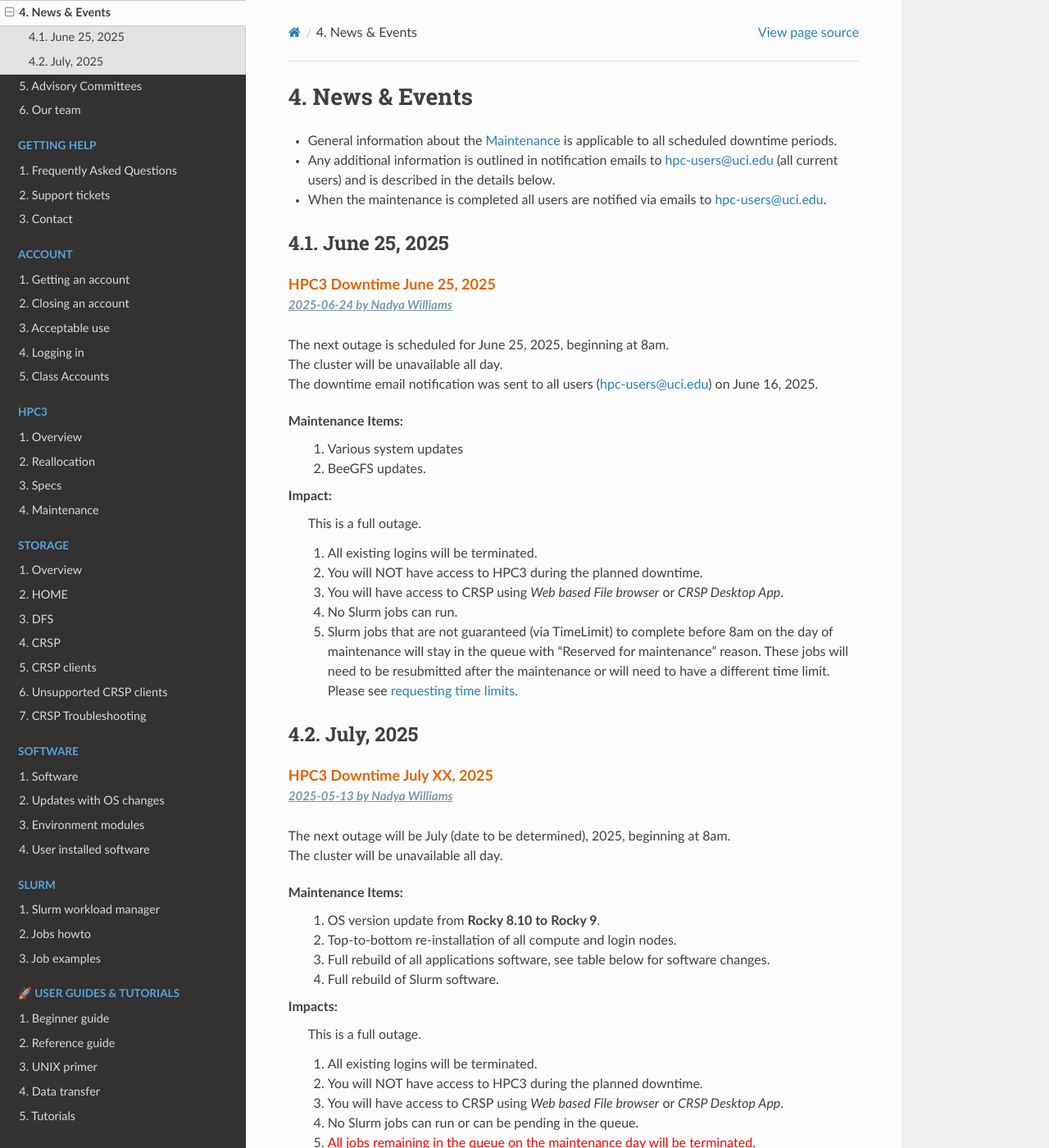
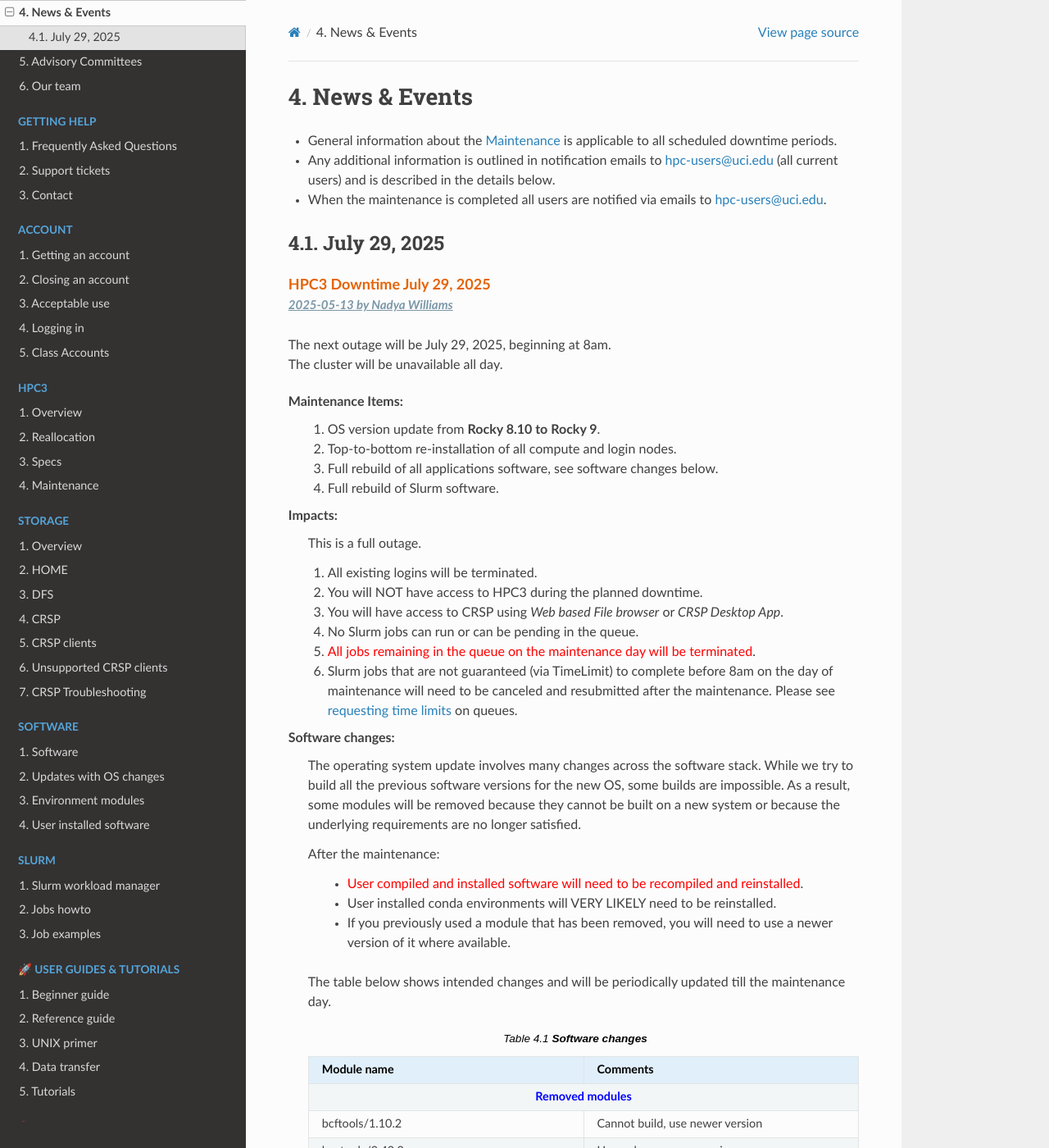
Before and after one commit to RCIC-UCI-Public/website-rcic, a Sphinx documentation site: the page built from docs/source/about/news.rst, in a window 1280 px wide and 1400 px high. Shown: the whole window at 82% size. Built offline with Sphinx 7.4.7 and the Read the Docs theme 3.1.0, drawn with Linux system fonts in a browser that asks for light colours; some of the changed text lies outside the part shown.

Commit message:
update july 29 maintenance

```diff
--- a/docs/source/about/news.rst
+++ b/docs/source/about/news.rst
@@ -9,45 +9,20 @@
   (all current users) and is described in the details below.
 * When the maintenance is completed all users are notified via emails to hpc-users@uci.edu.
 
-June 25, 2025
+
+July 29, 2025
 -------------
 
-| :blogtitle:`HPC3 Downtime June 25, 2025`
-| :blogauthor:`2025-06-24 by Nadya Williams`
-
-| The next outage is scheduled for June 25, 2025, beginning at 8am.
-| The cluster will be unavailable all day.
-| The downtime email notification was sent to all users (hpc-users@uci.edu) on June 16, 2025.
-
-Maintenance Items:
-  1. Various system updates
-  2. BeeGFS updates.
-
-Impact:
-  This is a full outage.
-
-  #. All existing logins will be terminated.
-  #. You will NOT have access to HPC3 during the planned downtime.
-  #. You will have access to CRSP using `Web based File browser` or `CRSP Desktop App`.
-  #. No Slurm jobs can run.
-  #. Slurm jobs that are not guaranteed (via TimeLimit) to complete before 8am on the day of maintenance
-     will stay in the queue with "Reserved for maintenance" reason. These jobs
-     will need to be resubmitted after the maintenance or will need to have a
-     different time limit.  Please see :ref:`requesting time limits <request time>`.
-
-July, 2025
--------------
-
-| :blogtitle:`HPC3 Downtime July XX, 2025`
+| :blogtitle:`HPC3 Downtime July 29, 2025`
 | :blogauthor:`2025-05-13 by Nadya Williams`
 
-| The next outage will be July (date to be determined), 2025, beginning at 8am.
+| The next outage will be July 29, 2025, beginning at 8am.
 | The cluster will be unavailable all day.
 
 Maintenance Items:
   1. OS version update from **Rocky 8.10 to Rocky 9**.
   #. Top-to-bottom re-installation of all compute and login nodes.
-  #. Full rebuild of all applications software, see table below for software changes.
+  #. Full rebuild of all applications software, see software changes below.
   #. Full rebuild of Slurm software.
 
 Impacts:
@@ -59,7 +34,7 @@
   #. No Slurm jobs can run or can be pending in the queue.
   #. :red:`All jobs remaining in the queue on the maintenance day will be terminated`.
   #. Slurm jobs that are not guaranteed (via TimeLimit) to complete before 8am on the day of maintenance
-     will need to be resubmitted after the maintenance.
+     will need to be canceled and resubmitted after the maintenance.
      Please see :ref:`requesting time limits <request time>` on queues.
 
 Software changes:
@@ -68,7 +43,13 @@
   impossible. As a result, some modules will be removed because they cannot be built on a new system or because
   the underlying requirements are no longer satisfied.
 
-  *Note, the table below will be periodically updated till the maintenance date*.
+  After the maintenance:
+
+    * :red:`User compiled and installed software will need to be recompiled and reinstalled`.
+    * User installed conda environments will VERY LIKELY need to be reinstalled.
+    * If you previously used a module that has been removed, you will need to use a newer version of it where available.
+
+  The table below shows intended changes and will be periodically updated till the maintenance day.
 
   .. table:: **Software changes**
      :align: center
@@ -124,21 +105,13 @@
      |                                                        |                                                      |
      | protobuf/3.19.4                                        | Unused                                               |
      +--------------------------------------------------------+------------------------------------------------------+
-     | R/4.1.2                                                | Seurat and leiden libraries cannot be                |
-     |                                                        | built. Use newer R if you need these specific        |
-     |                                                        | packages.                                            |
-     +--------------------------------------------------------+------------------------------------------------------+
-     | R/4.2.2                                                | Seurat and leiden libraries  cannot be               |
-     |                                                        | built. Use newer R if you need these specific        |
-     |                                                        | packages.                                            |
-     +--------------------------------------------------------+------------------------------------------------------+
      | salmon/1.2.1                                           | Cannot build, use newer version                      |
      +--------------------------------------------------------+------------------------------------------------------+
      | tensorflow/2.0.0                                       | Cannot build, use newer version                      |
      +--------------------------------------------------------+------------------------------------------------------+
      | tensorRT/6.0.1.5                                       | Cannot build, use newer version                      |
      +--------------------------------------------------------+------------------------------------------------------+
-     | tk/8.6.12                                              | Unused.  Functionality is provided by tcl/8.6.12     |
+     | tk/8.6.12                                              | Unused. Functionality is provided by tcl/8.6.12      |
      +--------------------------------------------------------+------------------------------------------------------+
      |                  .. centered:: :blue:`Updated modules`                                                        |
      +--------------------------------------------------------+------------------------------------------------------+
@@ -193,17 +166,15 @@
      |                                                        |                                                      |
      | sqlite3/3.41.0                                         | Replaced by sqlite3/3.41.0/gcc.11.2.0                |
      +--------------------------------------------------------+------------------------------------------------------+
-     |                                                        | Updated packages:                                    |
-     |                                                        |                                                      |
-     | R/4.3.3                                                | * Seurat to version 5.3.0                            |
-     |                                                        | * SeuratObject to version 5.0.2                      |
-     |                                                        | * replace leiden by leidenbase                       |
+     | R/4.1.2                                                | **Seurat** and **leiden** libraries cannot be        |
+     |                                                        | built. Use newer R if you need these specific        |
+     | R/4.2.2                                                | packages.                                            |
      +--------------------------------------------------------+------------------------------------------------------+
      |                                                        | Updated packages:                                    |
      |                                                        |                                                      |
-     | R/4.4.2                                                | * Seurat to version 5.3.0                            |
-     |                                                        | * SeuratObject to version 5.0.2                      |
-     |                                                        | * replace leiden by leidenbase                       |
+     | R/4.3.3                                                | * **Seurat** to version 5.3.0                        |
+     |                                                        | * **SeuratObject** to version 5.0.2                  |
+     | R/4.4.2                                                | * replace **leiden** by **leidenbase**               |
      +--------------------------------------------------------+------------------------------------------------------+
      |                  .. centered:: :blue:`New modules`                                                            |
      +--------------------------------------------------------+------------------------------------------------------+
@@ -211,12 +182,7 @@
      +--------------------------------------------------------+------------------------------------------------------+
      | hdf5/1.14.1/gcc.11.2.0-openmpi.5.0.1                   | Added                                                |
      +--------------------------------------------------------+------------------------------------------------------+
-     | intel-tbb/2022.1                                       | Added (part of intel 2025 compiler)                  |
-     +--------------------------------------------------------+------------------------------------------------------+
      | intel/2025.1.0                                         | Added                                                |
      +--------------------------------------------------------+------------------------------------------------------+
-
-After the maintenance:
-  * :red:`User compiled and installed software will need to be reinstalled`.
-  * User installed conda environments will VERY LIKELY need to be reinstalled.
-  * If you previously used a module that has been removed, try to use a newer version of it where available.
+     | intel-tbb/2022.1                                       | Added (subset of Intel 2025 compiler)                |
+     +--------------------------------------------------------+------------------------------------------------------+
```
Also changed, not shown: other parts of docs/source/about/news.rst (+3 -3 lines).
